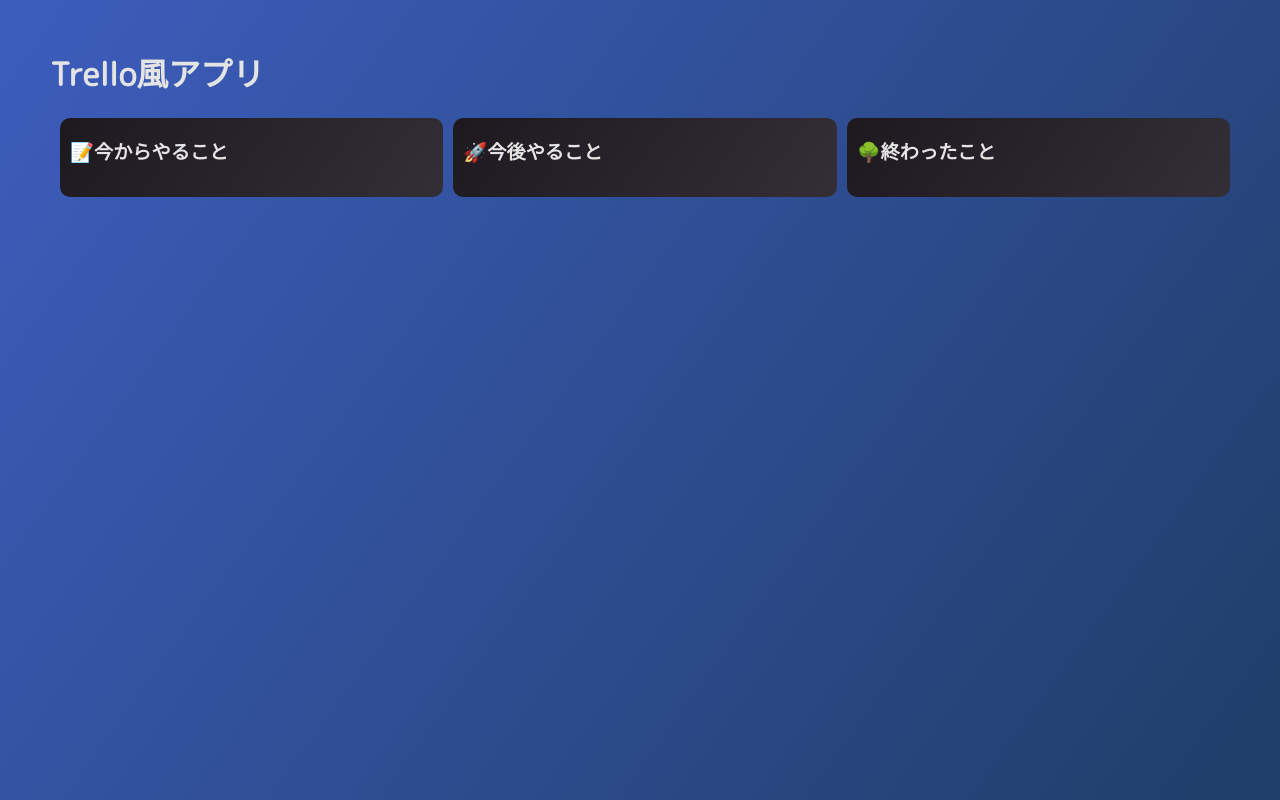
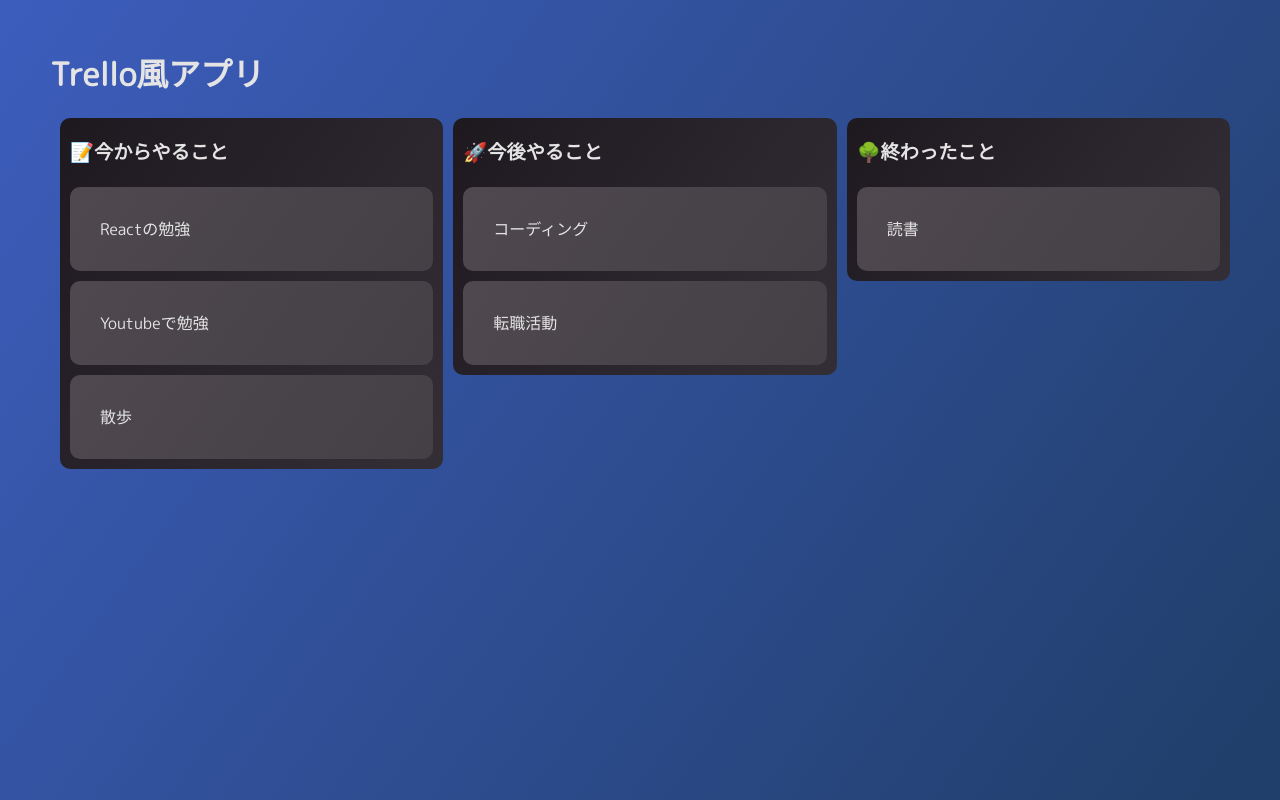
Before and after one commit to Naru-hub/drag-and-drop-tutorial, a React (Create React App) app: page / in a window 1280 px wide. Built offline with nearby package versions, Linux system fonts and the light colour scheme.

Commit message:
card conponentの追加 Draggable部分の実装

```diff
--- /dev/null
+++ b/src/components/Card.js
@@ -0,0 +1,7 @@
+import React from "react";
+
+const Card = ({ children }) => {
+  return <div className="card">{children}</div>;
+};
+
+export default Card;
--- a/src/components/Main.js
+++ b/src/components/Main.js
@@ -1,6 +1,7 @@
 import React, { useState } from "react";
-import { DragDropContext, Droppable } from "react-beautiful-dnd";
+import { DragDropContext, Draggable, Droppable } from "react-beautiful-dnd";
 import dummyData from "../dummyData";
+import Card from "./Card";
 
 const Main = () => {
   const [data, setData] = useState(dummyData);
@@ -17,6 +18,29 @@
                 {...provided.droppableProps}
               >
                 <div className="trello-section-title">{section.title}</div>
+                <div className="trello-section-content">
+                  {section.tasks.map((task, index) => (
+                    <Draggable
+                      draggableId={task.id}
+                      index={index}
+                      key={task.id}
+                    >
+                      {(provided, snapshot) => (
+                        <div
+                          ref={provided.innerRef}
+                          {...provided.draggableProps}
+                          {...provided.dragHandleProps}
+                          style={{
+                            ...provided.draggableProps.style,
+                            opacity: snapshot.isDragging ? "0.3" : "1",
+                          }}
+                        >
+                          <Card>{task.title}</Card>
+                        </div>
+                      )}
+                    </Draggable>
+                  ))}
+                </div>
               </div>
             )}
           </Droppable>
```
